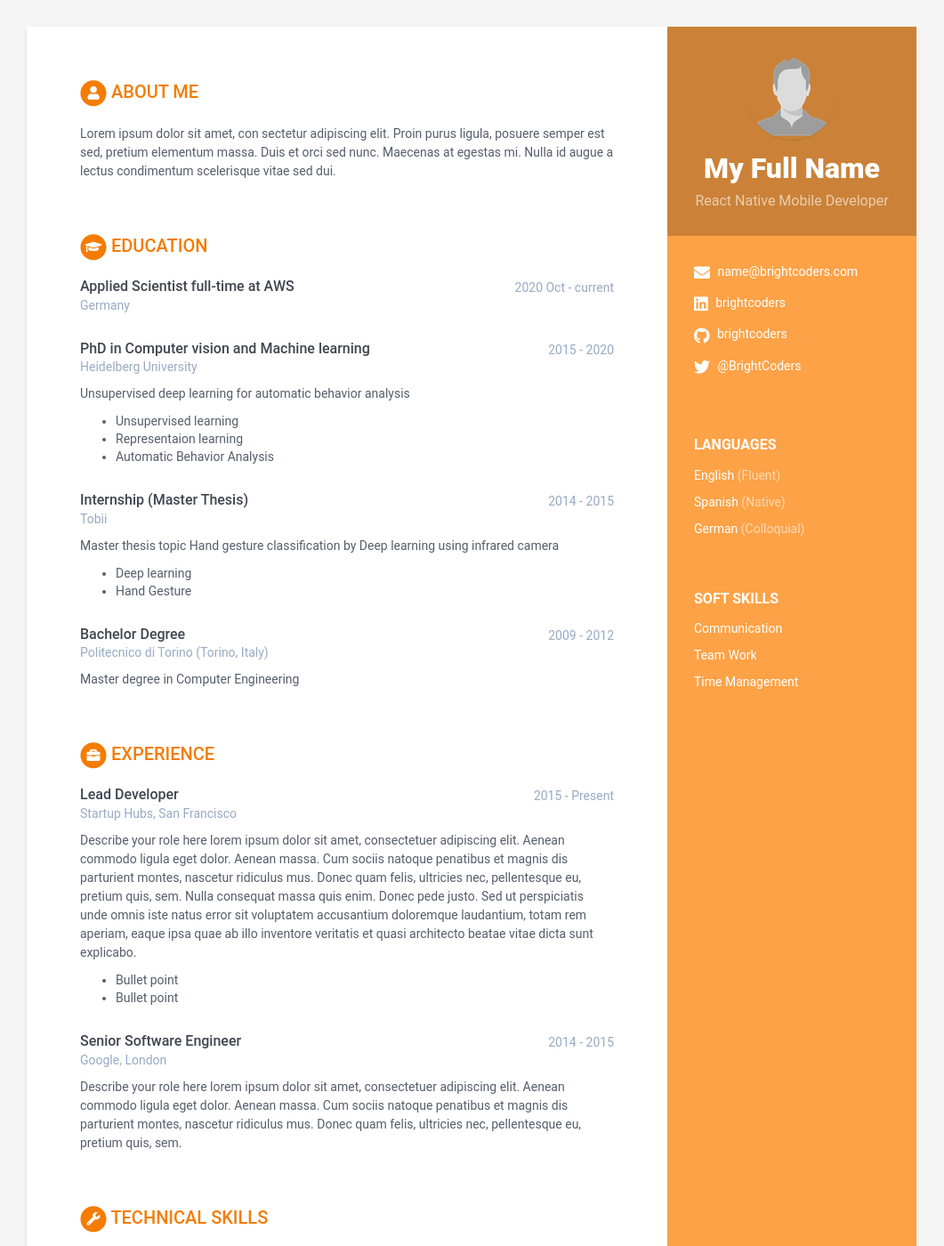
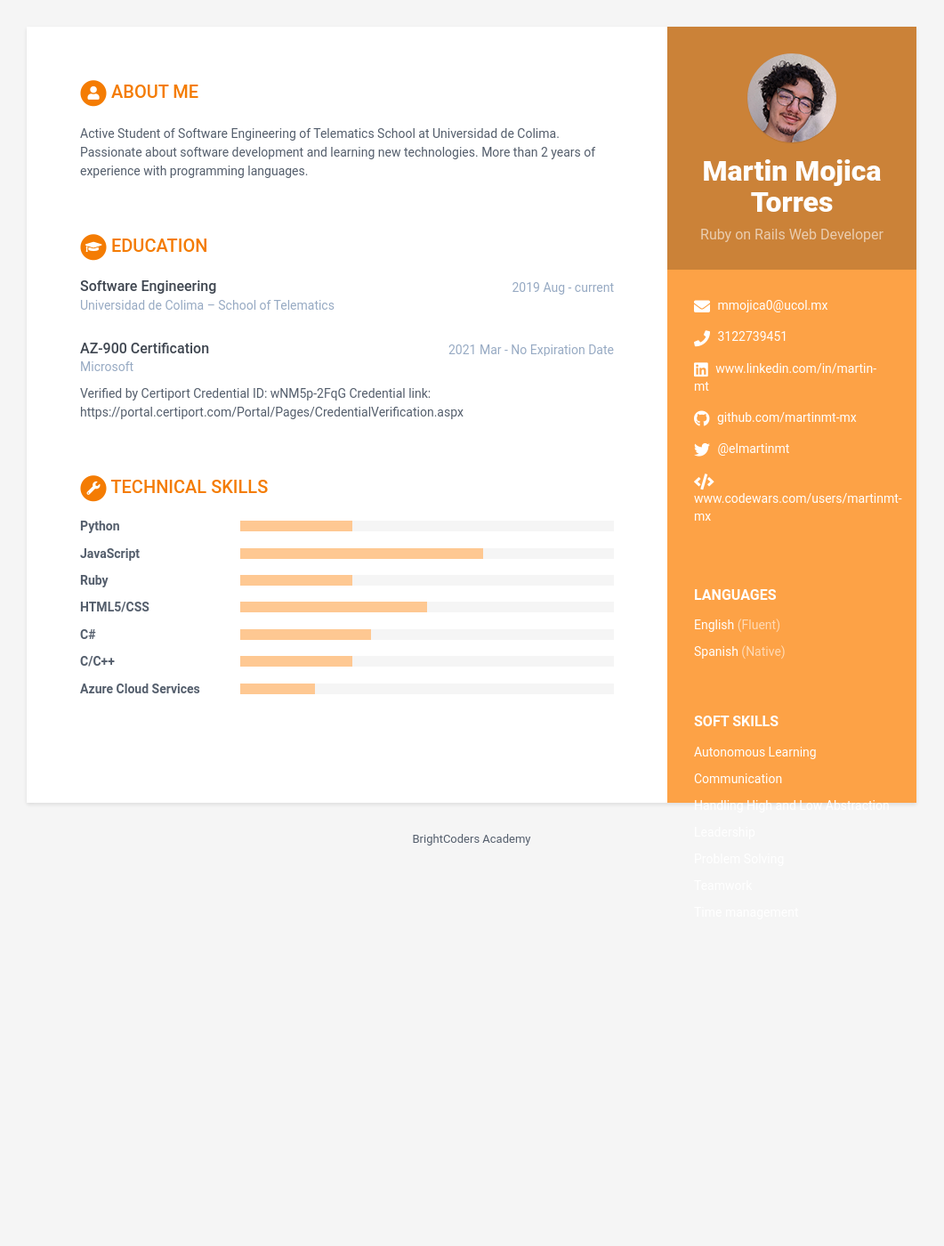
Before and after one commit to BC-MAY-21-ROR/kata-04-resume-martinmt-mx, a Jekyll site: the page built from index.html, in a window 1280 px wide and 1400 px high. Shown: the whole window at 89% size, without its empty margins (110-1171 px from the left). Built offline with Jekyll 4.4.1, drawn with Linux system fonts in a browser that asks for light colours; some of the changed text lies outside the part shown.

Commit message:
Resume finished

```diff
--- a/_data/data.yml
+++ b/_data/data.yml
@@ -7,21 +7,17 @@ sidebar:
   education: False # NO MODIFICAR
 
   # Profile information
-  name: My Full Name # Nombre completo
-  tagline: React Native Mobile Developer # React Native Mobile Developer ó Ruby on Rails Web Developer Según sea el caso
+  name: Martin Mojica Torres # Nombre completo
+  tagline: Ruby on Rails Web Developer # React Native Mobile Developer ó Ruby on Rails Web Developer Según sea el caso
   avatar: profile.png # Colocar una imagen con tu foto de 100x100 pixels dentro de /assets/images
 
   # Actualiza tus datos de contacto
-  email: name@brightcoders.com
-  phone:
-  website: # No agregar http://
-  linkedin: brightcoders
-  github: brightcoders
-  gitlab:
-  bitbucket:
-  twitter: '@BrightCoders'
-  stack-overflow: # Number/Username, e.g. 123456/alandoe
-  codewars:
+  email: mmojica0@ucol.mx
+  phone: 3122739451
+  linkedin: www.linkedin.com/in/martin-mt
+  github: github.com/martinmt-mx
+  twitter: '@elmartinmt'
+  codewars: www.codewars.com/users/martinmt-mx
   goodreads: # Number-Username, e.g. 123456-alandoe
 
   # Actualiza según los idiomas y nieles que tienes. Agrega o Elimina según sea necesario.
@@ -32,85 +28,53 @@ sidebar:
     - idiom: Spanish
       level: Native # Utiliza el resultado de tu examen oficial, o el nivel de acuerdo al modelo Dreyfus
 
-    - idiom: German
-      level: Colloquial
-
   # Registra aquí tus soft skills. Agrega o elimina según sea necesario
   interests:
+    - item: Autonomous Learning
+      link: # dejar en blanco
+
     - item: Communication
       link: # dejar en blanco
 
-    - item: Team Work
+    - item: Handling High and Low Abstraction
       link: # dejar en blanco
 
-    - item: Time Management
+    - item: Leadership
+      link: # dejar en blanco
+
+    - item: Problem Solving
+      link: # dejar en blanco
+
+    - item: Teamwork
+      link: # dejar en blanco
+
+    - item: Time management
       link: # dejar en blanco
 
 # Registra aquí un resumen de tu perfil
 career-profile:
   title: About Me # NO MODIFICAR
   summary: |
-    Lorem ipsum dolor sit amet, con sectetur adipiscing elit. Proin purus ligula, posuere semper est sed, pretium elementum massa. Duis et orci sed nunc. Maecenas at egestas mi. Nulla id augue a lectus condimentum scelerisque vitae sed dui.
+    Active Student of Software Engineering of Telematics School at Universidad de Colima. Passionate about software development and learning new technologies. More than 2 years of experience with programming languages.
 
 # Registra aquí tus estudios. Agrega o elimina según sea necesario
 educationcomplete:
-  - degree: Applied Scientist full-time at AWS
-    university: Germany
-    time: 2020 Oct - current
+  - degree: Software Engineering
+    university: Universidad de Colima – School of Telematics
+    time: 2019 Aug - current
     details: |
 
-  - degree: PhD in Computer vision and Machine learning
-    university: Heidelberg University
-    time: 2015 - 2020
+  - degree: AZ-900 Certification
+    university: Microsoft
+    time: 2021 Mar - No Expiration Date
     details: |
-      Unsupervised deep learning for automatic behavior analysis
+      Verified by Certiport
+      Credential ID: wNM5p-2FqG
+      Credential link: https://portal.certiport.com/Portal/Pages/CredentialVerification.aspx
 
-        - Unsupervised learning
-        - Representaion learning
-        - Automatic Behavior Analysis
-
-  - degree: Internship (Master Thesis)
-    university: Tobii
-    time: 2014 - 2015
-    details: |
-      Master thesis topic Hand gesture classification by Deep learning using infrared camera
-
-        - Deep learning
-        - Hand Gesture
-
-  - degree: Bachelor Degree
-    university: Politecnico di Torino (Torino, Italy)
-    time: 2009 - 2012
-    details: |
-      Master degree in Computer Engineering
 
 # Registra aquí tu experiencia. Agrega o elimina según sea necesario
 experiences:
-  - role: Lead Developer
-    time: 2015 - Present
-    company: Startup Hubs, San Francisco
-    details: |
-      Describe your role here lorem ipsum dolor sit amet, consectetuer
-      adipiscing elit. Aenean commodo ligula eget dolor. Aenean massa.
-      Cum sociis natoque penatibus et magnis dis parturient montes,
-      nascetur ridiculus mus. Donec quam felis, ultricies nec,
-      pellentesque eu, pretium quis, sem. Nulla consequat massa quis
-      enim. Donec pede justo. Sed ut perspiciatis unde omnis iste natus
-      error sit voluptatem accusantium doloremque laudantium, totam rem
-      aperiam, eaque ipsa quae ab illo inventore veritatis et quasi
-      architecto beatae vitae dicta sunt explicabo.
-        - Bullet point
-        - Bullet point
-
-  - role: Senior Software Engineer
-    time: 2014 - 2015
-    company: Google, London
-    details: |
-      Describe your role here lorem ipsum dolor sit amet, consectetuer
-      adipiscing elit. Aenean commodo ligula eget dolor. Aenean massa.
-      Cum sociis natoque penatibus et magnis dis parturient montes,
-      nascetur ridiculus mus. Donec quam felis, ultricies nec,
-      pellentesque eu, pretium quis, sem.
 
 # Registra aquí tus habilidades técnicas, para level utiliza:
 # 20% para Novice
@@ -123,22 +87,25 @@ skills:
 
   toolset:
     - name: Python
-      level: 20%
+      level: 30%
 
-    - name: PyTorch
-      level: 40%
+    - name: JavaScript
+      level: 65%
 
-    - name: Tensorflow
-      level: 60%
+    - name: Ruby
+      level: 30%
 
-    - name: Caffe
-      level: 80%
+    - name: HTML5/CSS
+      level: 50%
 
-    - name: Matlab
-      level: 100%
+    - name: C#
+      level: 35%
 
     - name: C/C++
-      level: 40%
+      level: 30%
+
+    - name: Azure Cloud Services
+      level: 20%
 
 # NO MODIFICAR
 footer: >
```
Also changed, not shown: assets/images/profile.png.
